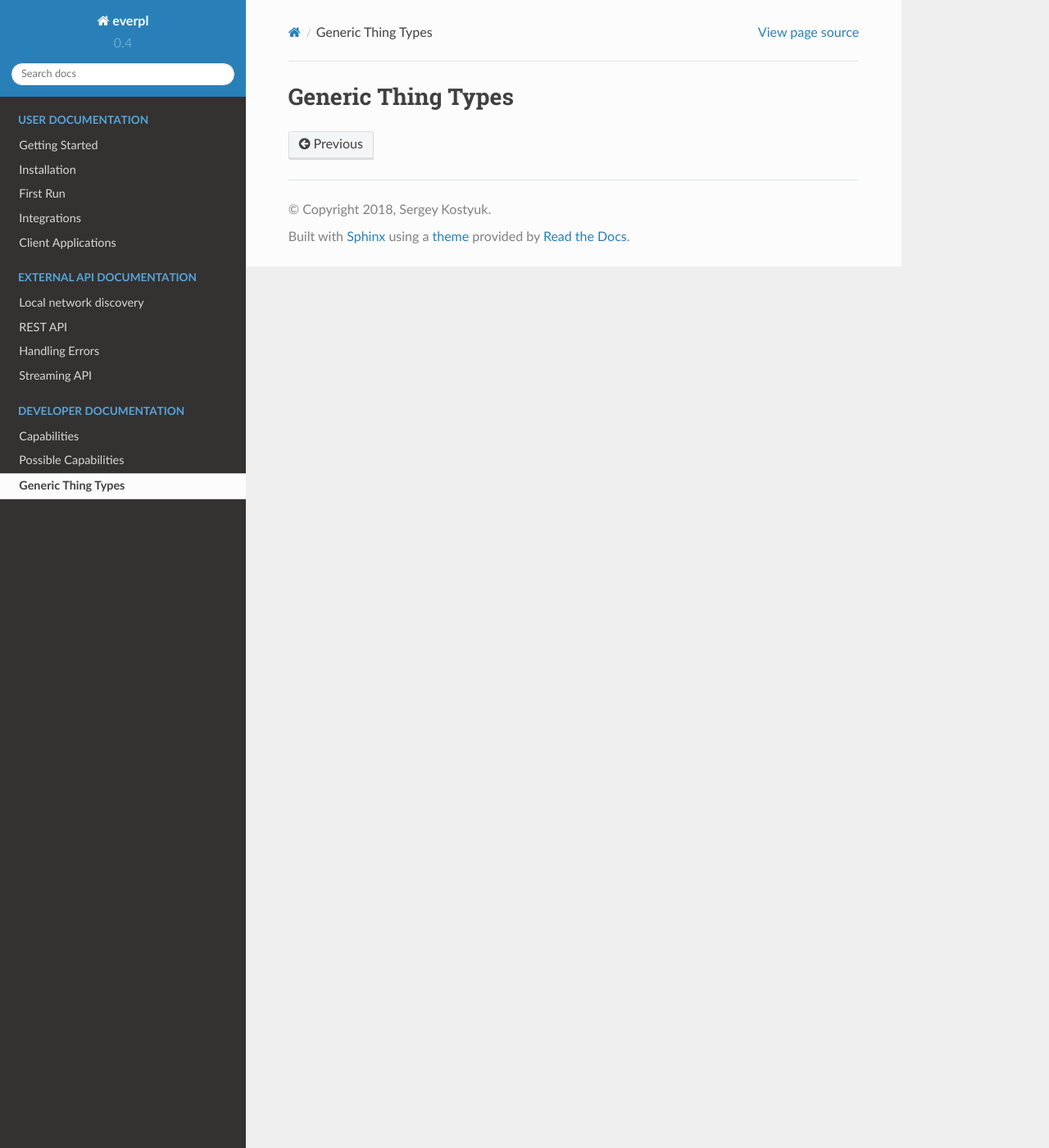
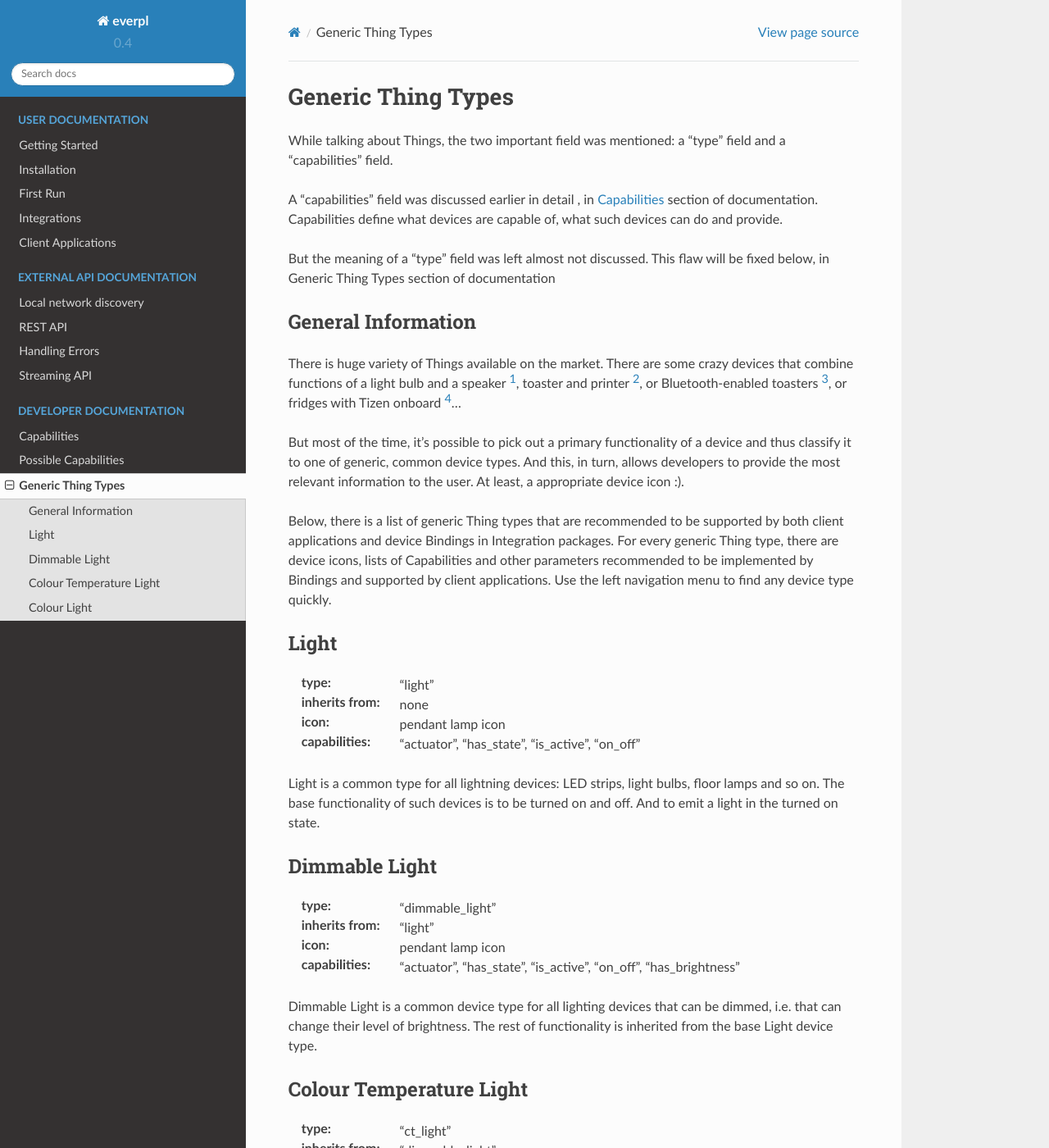
Before and after one commit to fossabot/everpl, a Sphinx documentation site: the page built from docs/source/developer/generic_thing_types.rst, in a window 1280 px wide and 1400 px high. Shown: the whole window at 82% size. Built offline with Sphinx 7.4.7 and the Read the Docs theme 2.0.0, drawn with Linux system fonts in a browser that asks for light colours; pages that are not in the unit, such as notebooks, are missing from menus; some of the changed text lies outside the part shown.

Commit message:
DOCS: Documented Lights and their types

```diff
--- a/docs/source/developer/generic_thing_types.rst
+++ b/docs/source/developer/generic_thing_types.rst
@@ -1,2 +1,121 @@
 Generic Thing Types
 -------------------
+
+While talking about Things, the two important field was mentioned: a "type"
+field and a "capabilities" field.
+
+A "capabilities" field was discussed earlier in detail , in :doc:`./capabilities`
+section of documentation. Capabilities define what devices are capable of, what
+such devices can do and provide.
+
+But the meaning of a "type" field was left almost not discussed. This flaw will
+be fixed below, in Generic Thing Types section of documentation
+
+
+General Information
+===================
+
+There is huge variety of Things available on the market. There are some crazy
+devices that combine functions of a light bulb and a speaker [#f1]_, toaster and
+printer [#f2]_, or Bluetooth-enabled toasters [#f3]_, or fridges with Tizen
+onboard [#f4]_...
+
+But most of the time, it's possible to pick out a primary functionality of
+a device and thus classify it to one of generic, common device types. And this,
+in turn, allows developers to provide the most relevant information to the user.
+At least, a appropriate device icon :).
+
+Below, there is a list of generic Thing types that are recommended to be
+supported by both client applications and device Bindings in Integration packages.
+For every generic Thing type, there are device icons, lists of Capabilities
+and other parameters recommended to be implemented by Bindings and supported
+by client applications. Use the left navigation menu to find any device type
+quickly.
+
+
+Light
+=====
+
+:type: "light"
+
+:inherits from: none
+
+:icon: pendant lamp icon
+
+:capabilities: "actuator", "has_state", "is_active", "on_off"
+
+Light is a common type for all lightning devices: LED strips, light bulbs,
+floor lamps and so on. The base functionality of such devices is to be turned
+on and off. And to emit a light in the turned on state.
+
+
+Dimmable Light
+==============
+
+:type: "dimmable_light"
+
+:inherits from: "light"
+
+:icon: pendant lamp icon
+
+:capabilities: "actuator", "has_state", "is_active", "on_off", "has_brightness"
+
+Dimmable Light is a common device type for all lighting devices that can be
+dimmed, i.e. that can change their level of brightness. The rest of functionality
+is inherited from the base Light device type.
+
+
+Colour Temperature Light
+========================
+
+:type: "ct_light"
+
+:inherits from: "dimmable_light"
+
+:icon: pendant lamp icon
+
+:capabilities:
+    "actuator", "has_state", "is_active", "on_off", "has_brightness",
+    "has_color_temperature"
+
+Color Temperature Light is a common device type for all lighting devices that
+can change their color temperature. The rest of functionality is inherited
+from the base Dimmable Light device type.
+
+
+Colour Light
+============
+
+:type: "colour_light"
+
+:inherits from: "ct_light"
+
+:icon: colorized pendant lamp icon
+
+:capabilities:
+    "actuator", "has_state", "is_active", "on_off", "has_brightness",
+    "has_color_temperature", "has_color_hsb"
+
+:optional_capabilities: "has_color_rgb"
+
+Colour Light is a common device type for all lighting devices that can
+change their colour of light. The rest of functionality is inherited
+from the base Colour Temperature Light device type.
+
+Additionally, devices can support an "has_color_rgb" capability which
+allows to set a color in RGB color units. This capability is optional
+because not all devices on the market support it. And ofter it's hard
+to determine a clear mapping between RGB and HSB color values.
+
+
+
+.. rubric:: Footnotes
+
+.. [#f1] Light bulb *speakers* or light bulb *with* speakers? Sony LSPX-100E26J
+
+.. [#f2] Toasteroid: http://kck.st/2b5uRHy
+
+.. [#f3] Why not to add a display and Bluetooth audio support too?
+   https://goo.gl/VRKYp5
+
+.. [#f4] Samsung Family Hub
```
